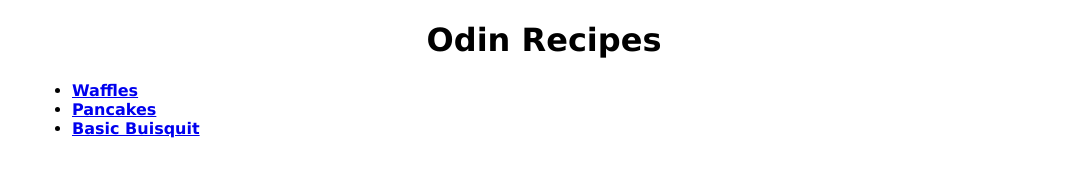
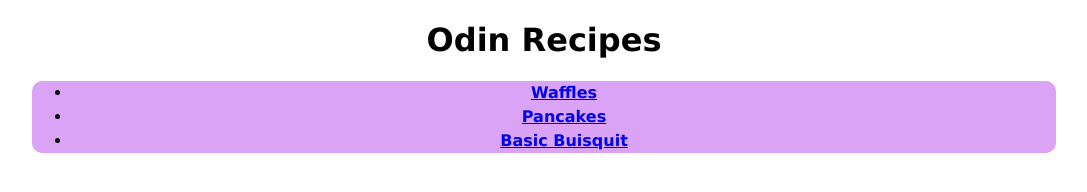
Before and after one commit to Flasheek/odin-recipes, a plain HTML site: page index.html in a window 1280 px wide. Shown: the whole page, without its empty margins (96-1183 px from the left). Drawn offline with Linux system fonts and the light colour scheme.

Commit message:
Added background and spacing for links list on index.html

```diff
--- a/index.html
+++ b/index.html
@@ -9,11 +9,13 @@
 
 <body>
     <h1>Odin Recipes</h1>
-    <ul>
-        <li class="link"><a href="./recipes/waffles.html">Waffles</a></li>
-        <li class="link"><a href="./recipes/pancakes.html">Pancakes</a></li>
-        <li class="link"><a href="./recipes/basic-bisquit.html">Basic Buisquit</a></li>
-    </ul>
+    <div id="links-list">
+        <ul>
+            <li class="link"><a href="./recipes/waffles.html">Waffles</a></li>
+            <li class="link"><a href="./recipes/pancakes.html">Pancakes</a></li>
+            <li class="link"><a href="./recipes/basic-bisquit.html">Basic Buisquit</a></li>
+        </ul>
+    </div>
 </body>
 
 </html>
--- a/styles/styles.css
+++ b/styles/styles.css
@@ -1,5 +1,12 @@
 * {
     font-family: Verdana, Geneva, Tahoma, sans-serif;
+}
+
+#links-list {
+    background-color: hsl(280, 80%, 80%);
+    border-radius: 10px;
+    text-align: center;
+    line-height: 1.5;
 }
 
 h1 {
```
